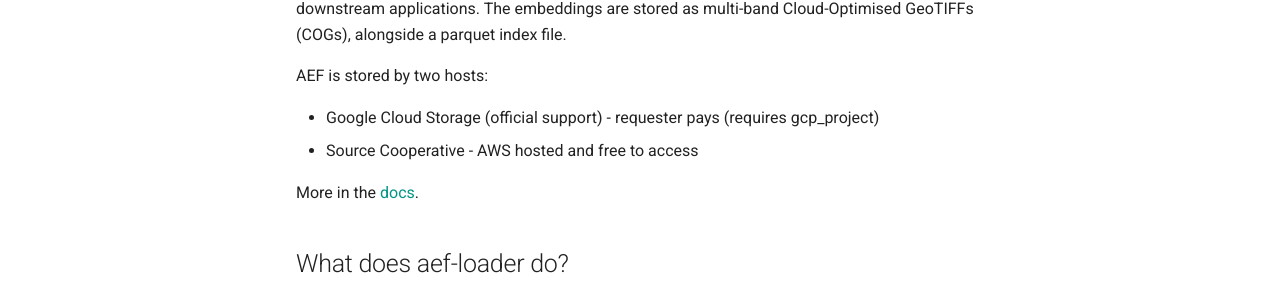
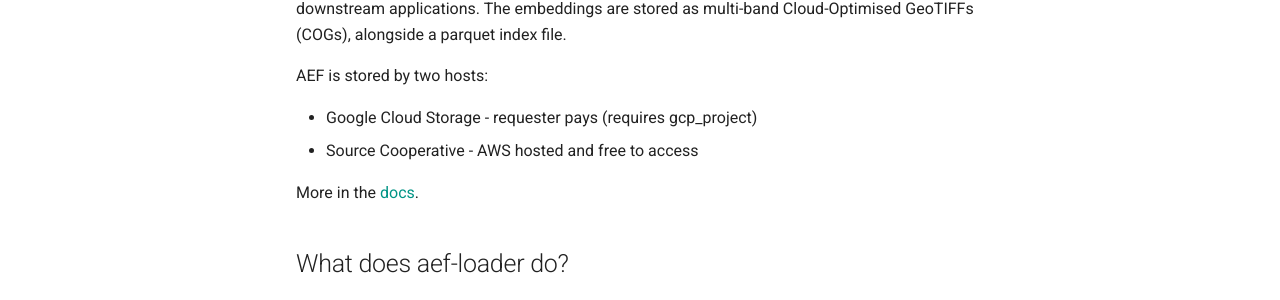
Before and after one commit to jakenotjay/aef-loader, an MkDocs documentation site: the page built from docs/index.md, in a window 1280 px wide and 900 px high. Shown: the part 377-677 px from the top of the window. Built offline with MkDocs 1.6.1 and Material for MkDocs 9.7.7, drawn with Linux system fonts in a browser that asks for light colours; comment, search, counter and statistics services are not loaded.

Commit message:
doc changes

```diff
--- a/docs/index.md
+++ b/docs/index.md
@@ -8,7 +8,7 @@ Alpha Earth Foundations embeddings is a dataset produced by Google Deepmind, pro
 
 AEF is stored by two hosts:
 
-- Google Cloud Storage (official support) - requester pays (requires gcp_project)
+- Google Cloud Storage - requester pays (requires gcp_project)
 - Source Cooperative - AWS hosted and free to access
 
 More in the [docs](https://aef-loader.readthedocs.io/en/latest/).
```
Also changed, not shown: README.md (+1 -1 lines).
